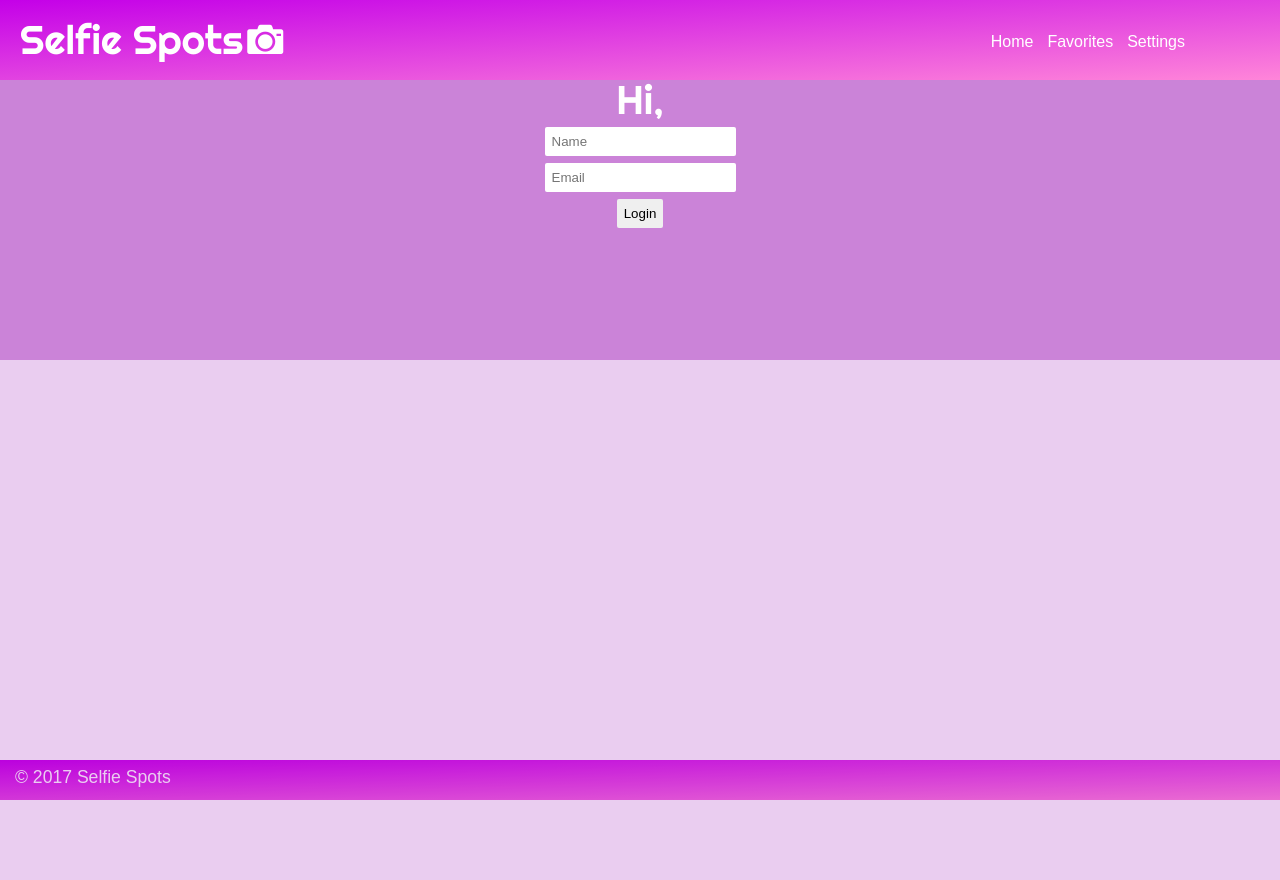
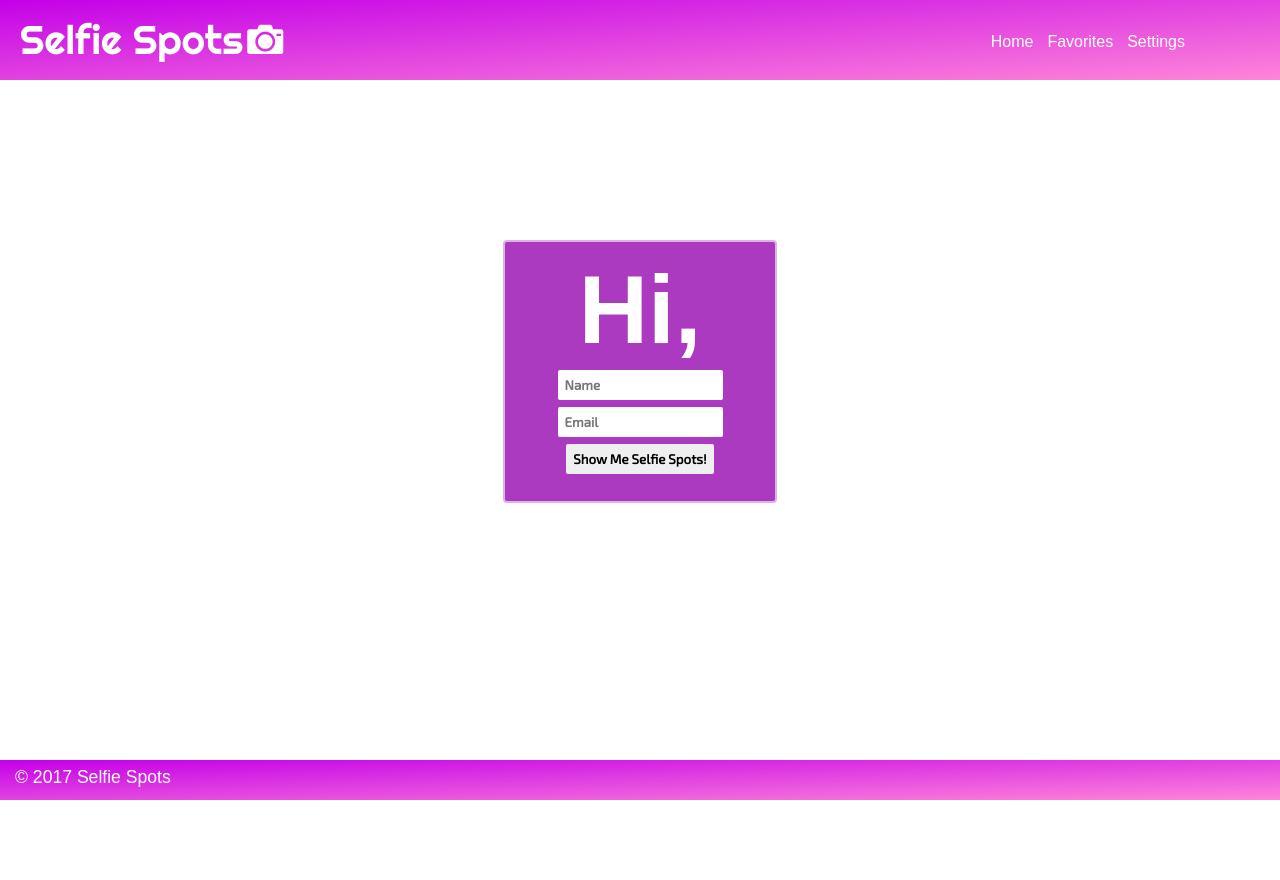
Before and after one commit to ohjonah/selfie-spots, a website: page public/index.html in a window 1280 px wide. Drawn offline with Linux system fonts and the light colour scheme; some packages are replaced by stand-ins of ours; files whose address does not match are found by name; a web font is replaced by a local one.

Commit message:
Styles Landing Page

```diff
--- a/public/index.html
+++ b/public/index.html
@@ -54,15 +54,12 @@
   </header>
   <main>
     <section id="landing">
-      <div class="login">
-        <h1>Hi,</h1>
-        <form>
-          <input id="login-name" placeholder="Name" name="user" type="text">
-          <input id="login-email" placeholder="Email" name="email" type="text">
-          <input id="login-button" type="button" value="Login">
-        </form>
-      </div>
-      <div class="map-protector"></div>
+          <form class="login">
+            <span>Hi,</span>
+            <input id="login-name" placeholder="Name" name="user" type="text">
+            <input id="login-email" placeholder="Email" name="email" type="text">
+            <input id="login-button" type="button" value="Show Me Selfie Spots!">
+          </form>
     </section>
 
     <section id="main">
--- a/public/styles/scss/modules/_modules.scss
+++ b/public/styles/scss/modules/_modules.scss
@@ -148,9 +148,14 @@
   z-index: 1;
 }
 .login {
-  background-color: rgba(152, 9, 178, .5);
-  height: 35%;
+  width: 230px;
+  padding: 20px;
+  margin: 20vh auto 0 auto;
+  border-radius: 4px;
+  border: rgba(255, 255, 255, 0.6) 2px solid;
+  background-color: rgba(152, 9, 178, 0.8);
 }
+
 .login input {
   border-radius: 2px;
   margin: 7px auto;
@@ -158,10 +163,21 @@
   display: block;
   border-width: 0;
 }
-.map-protector {
-  background-color: rgba(152, 9, 178, .2);
-  height: 65%;
+
+.login span {
+  display: block;
+  padding: 0px 0 5px 0;
+  font-family: $body-font;
+  font-size: 6em;
+  font-weight: bold;
+  color: white;
 }
+
+input {
+  font-family: $header-font;
+  font-weight: bold;
+}
+
 //favorites page
 #favorites {
   background-color: rgba(152, 9, 178, .1);
```
Also changed, not shown: public/styles/style.css.
